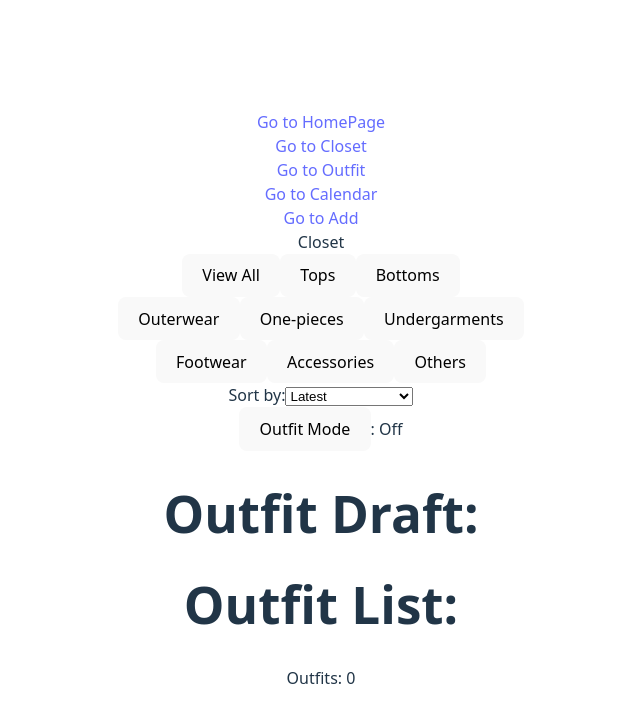
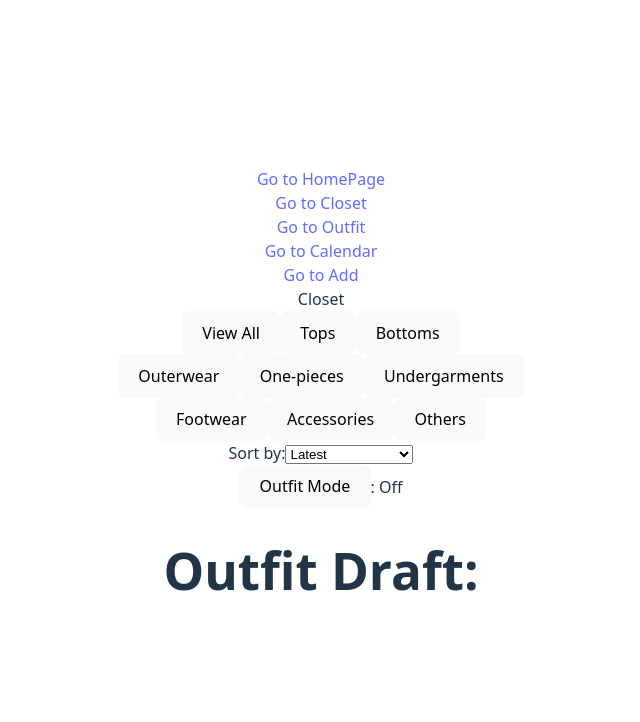
Before and after one commit to davidzheng14/ootd-project, a React (Vite) app: page /closet in a window 1280 px wide. Shown: the top 722 px of the page, without its empty margins (319-959 px from the left). Built offline with nearby package versions, Linux system fonts and the light colour scheme.

Commit message:
Transferred all logic from HTML to React

```diff
--- a/src/App.jsx
+++ b/src/App.jsx
@@ -16,8 +16,8 @@ function App() {
     <>
     <Routes>
       <Route path="/" element={<HomePage closet={closet}/>} />
-      <Route path="closet" element={<ClosetPage closet={closet} outfitList={outfitList} setOutfitList={setOutfitList} />} />
-      <Route path="outfit" element={<OutfitPage />} />
+      <Route path="closet" element={<ClosetPage closet={closet} setCloset={setCloset} outfitList={outfitList} setOutfitList={setOutfitList} />} />
+      <Route path="outfit" element={<OutfitPage outfitList={outfitList} />} />
       <Route path="calendar" element={<CalendarPage />} />
       <Route path="add" element={<AddPage closet={closet} setCloset={setCloset}/>} />
     </Routes>
--- a/src/pages/ClosetPage.jsx
+++ b/src/pages/ClosetPage.jsx
@@ -131,17 +131,7 @@ export function ClosetPage({ closet, setCloset, outfitList, setOutfitList }) {
             <div>
                 {outfitDraft.length > 0 && <button onClick={handleAddOutfit}> Add Outfit </button>}
             </div>
-            <div>
-                <h1> Outfit List: </h1>
-                Outfits: {outfitList.length}
-                {outfitList.map((outfit) => {
-                    return (
-                        <div className="outfit">
-                            <ListViewer list={outfit} />
-                        </div>
-                    );
-                })}
-            </div>
+
         </>
     );
 }
--- a/src/pages/OutfitPage.jsx
+++ b/src/pages/OutfitPage.jsx
@@ -1,7 +1,22 @@
 import { Header } from '../components/Header.jsx';
+import { ListViewer } from '../components/ListViewer.jsx';
 
-export function OutfitPage() {
+export function OutfitPage( { outfitList } ) {
     return(
-        <Header />
+        <>
+            <Header />
+            <div>
+                <h1> Outfits: </h1>
+                # of Outfits: {outfitList.length}
+                {outfitList.map((outfit) => {
+                    return (
+                        <div className="outfit">
+                            <ListViewer list={outfit} />
+                        </div>
+                    );
+                })}
+            </div>
+        </>
+
     );
 }
```
